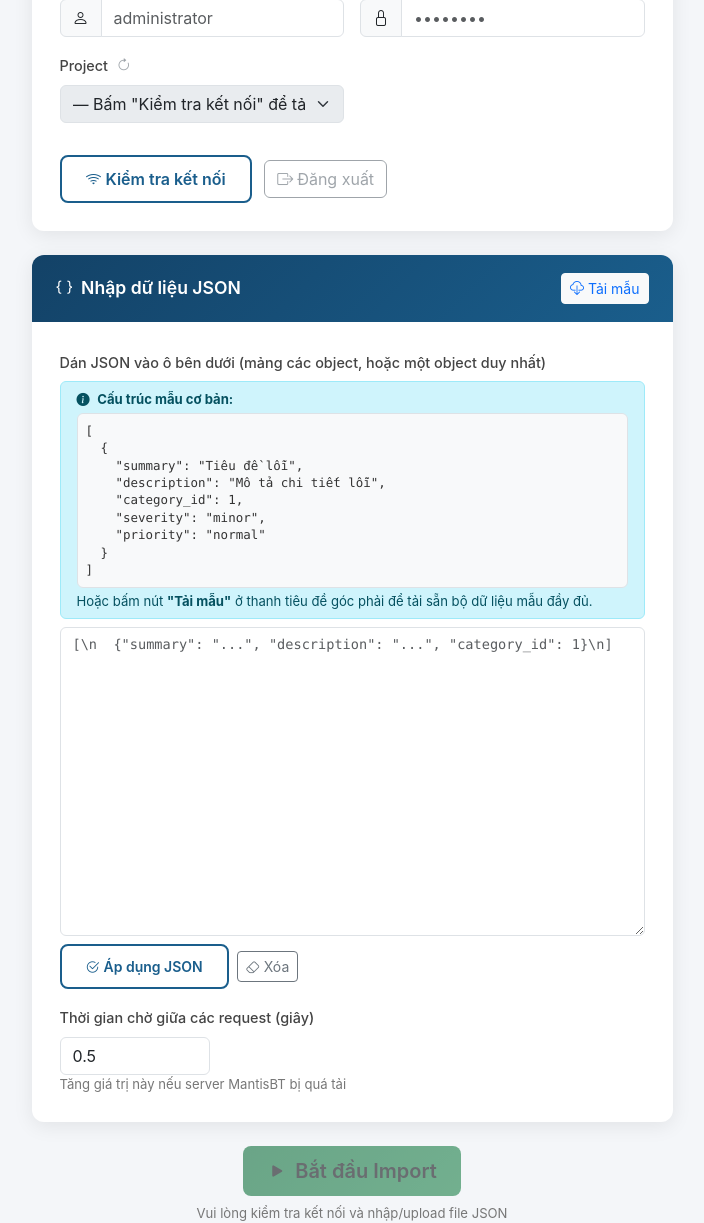
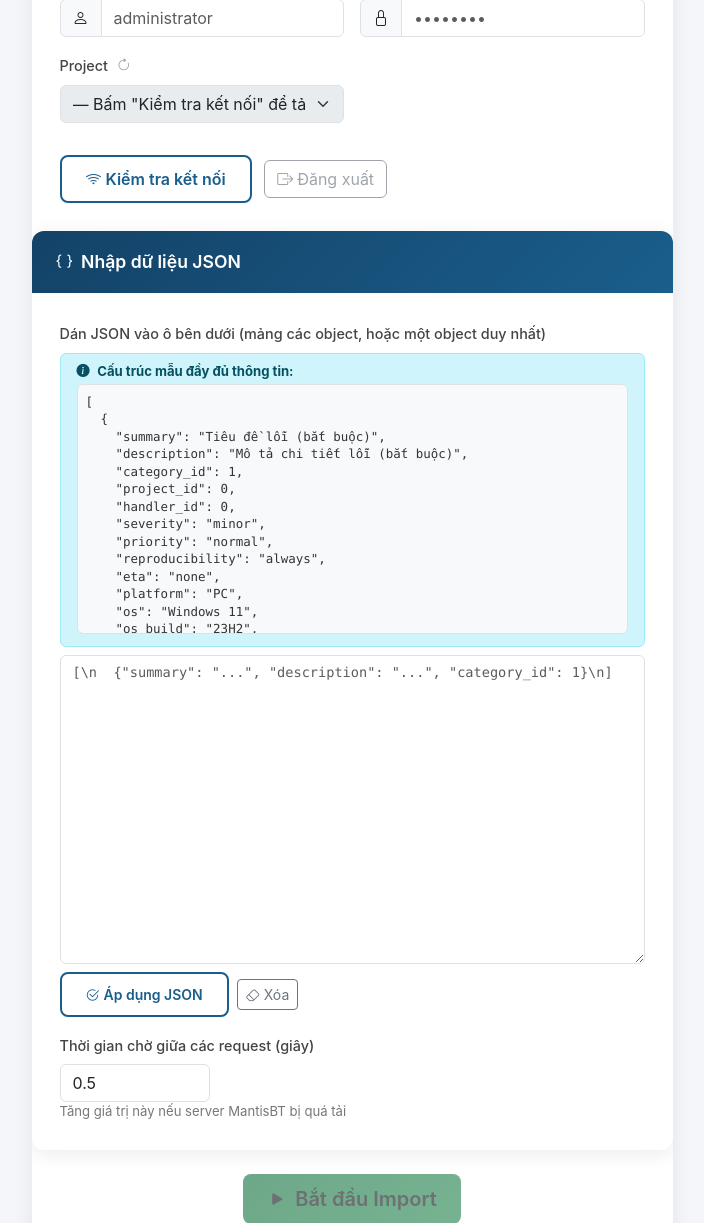
Before and after one commit to ngcaodinh/tool-mantis, a Flask app: page / in a window 1280 px wide. Shown: the part 292-1515 px from the top of the page, without its empty margins (288-992 px from the left). Run offline with Flask 3, Linux system fonts and the light colour scheme; some libraries are stand-ins or nearby versions.

Commit message:
Show full JSON structure layout and remove Tải mẫu button

```diff
--- a/templates/index.html
+++ b/templates/index.html
@@ -354,16 +354,9 @@
                             </div>
                         </div>
                     </div>
-                </div>
-
-                <!-- JSON Input Card -->
-                <div class="card main-card mb-4">
+                       <div class="card main-card mb-4">
                     <div class="card-header card-header-mantis d-flex justify-content-between align-items-center">
                         <span><i class="bi bi-braces me-2"></i>Nhập dữ liệu JSON</span>
-                        <button type="button" class="btn btn-sm btn-light text-primary fw-600"
-                                onclick="loadSampleJson()" title="Tải mẫu JSON vào textarea">
-                            <i class="bi bi-cloud-download me-1"></i>Tải mẫu
-                        </button>
                     </div>
                     <div class="card-body">
                         <label class="form-label small fw-600">
@@ -371,17 +364,32 @@
                         </label>
                         <div class="alert alert-info py-2 px-3 mb-2" style="font-size: 0.82rem; border-radius: 6px; line-height: 1.4;">
                             <i class="bi bi-info-circle-fill me-1"></i>
-                            <strong>Cấu trúc mẫu cơ bản:</strong><br>
-                            <pre class="mb-1 mt-1 p-2 bg-light border rounded font-monospace" style="font-size: 0.78rem; color: #333;">[
+                            <strong>Cấu trúc mẫu đầy đủ thông tin:</strong><br>
+                            <pre class="mb-1 mt-1 p-2 bg-light border rounded font-monospace" style="font-size: 0.78rem; color: #333; max-height: 250px; overflow-y: auto;">[
   {
-    "summary": "Tiêu đề lỗi",
-    "description": "Mô tả chi tiết lỗi",
+    "summary": "Tiêu đề lỗi (bắt buộc)",
+    "description": "Mô tả chi tiết lỗi (bắt buộc)",
     "category_id": 1,
+    "project_id": 0,
+    "handler_id": 0,
     "severity": "minor",
-    "priority": "normal"
+    "priority": "normal",
+    "reproducibility": "always",
+    "eta": "none",
+    "platform": "PC",
+    "os": "Windows 11",
+    "os_build": "23H2",
+    "version": "1.0",
+    "build": "",
+    "due_date": "",
+    "status": "new",
+    "resolution": "open",
+    "view_state": "public",
+    "steps_to_reproduce": "Các bước tái hiện...",
+    "additional_info": "Thông tin thêm...",
+    "tag_string": "tag1, tag2"
   }
 ]</pre>
-                            <span>Hoặc bấm nút <strong>"Tải mẫu"</strong> ở thanh tiêu đề góc phải để tải sẵn bộ dữ liệu mẫu đầy đủ.</span>
                         </div>
                         <textarea id="jsonTextarea" class="form-control font-monospace json-textarea"
                                   rows="14" spellcheck="false"
```
